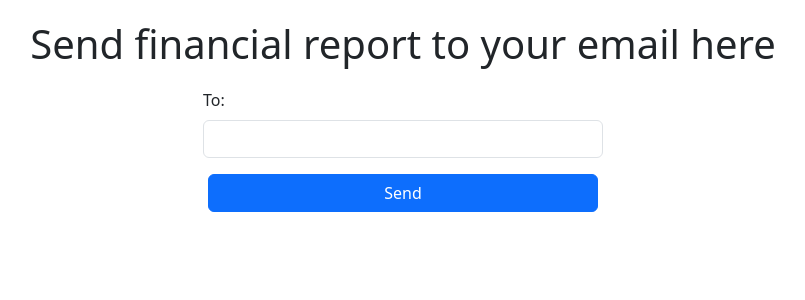
After one commit to nikelyandjelo/Data_Project, a Django app: page /send_email/ in a window 1280 px wide. The commit adds this page. Shown: the top 300 px of the page, without its empty margins (237-1042 px from the left). Run offline with Django 4.2, Linux system fonts and the light colour scheme; some libraries are stand-ins or nearby versions.

Commit message:
added html for email form&urls

```diff
--- /dev/null
+++ b/dataProject/myproject/main_page/templates/email_form.html
@@ -0,0 +1,43 @@
+<!DOCTYPE html>
+<html>
+<head>
+    <title>Send financial report</title>
+    {% load bootstrap5 %}
+    {% bootstrap_css %}
+    {% bootstrap_javascript %}
+    <style>
+        body {
+            padding: 20px;
+        }
+        h1 {
+            margin-bottom: 20px;
+        }
+        form {
+            max-width: 400px;
+            margin: 0 auto;
+        }
+        .button-group {
+            display: flex;
+            justify-content: center;
+            margin-top: 10px;
+        }
+        .button-group button {
+            margin: 0 5px;
+            flex: 1;
+        }
+    </style>
+</head>
+<body>
+    <h1 class="text-center">Send financial report to your email here</h1>
+    <form method="post" action="{% url 'email_form' %}">
+        {% csrf_token %}
+        <div class="mb-3">
+            <label for="id_to" class="form-label">To:</label>
+            <input type="email" class="form-control" id="id_to" name="to" required>
+        </div>
+        <div class="button-group">
+            <button type="submit" class="btn btn-primary">Send</button>
+        </div>
+    </form>
+</body>
+</html>
--- a/dataProject/myproject/main_page/templates/expense_list.html
+++ b/dataProject/myproject/main_page/templates/expense_list.html
@@ -53,6 +53,7 @@
     <a class = "btn btn-primary " href="{% url 'add_expense' %}">Add Expense</a>
     <a class = "btn btn-primary " href="{% url 'home' %}">Back</a>
     <a class = "btn btn-primary " href="{% url 'graph_expense' %}">Get analysis</a>
+    <a class = "btn btn-primary " href="{% url 'email_form' %}">Send analysis by email</a>
   </div>
 </div>
 </body>
--- a/dataProject/myproject/main_page/templates/graph_income.html
+++ b/dataProject/myproject/main_page/templates/graph_income.html
@@ -27,7 +27,6 @@
     <div class="text-center">
       <img src="{% static 'heatmap.png' %}" alt="Heatmap">
     </div>
-    {% comment %} <a class = "btn btn-primary " href="{% url 'email' %}">Send analysis be email</a> {% endcomment %}
   </div>
 </body>
 </html>
--- a/dataProject/myproject/main_page/templates/income_list.html
+++ b/dataProject/myproject/main_page/templates/income_list.html
@@ -51,6 +51,7 @@
     <a class = "btn btn-primary " href="{% url 'add_income' %}">Add Income</a>
     <a class = "btn btn-primary " href="{% url 'home' %}">Back</a>
     <a class = "btn btn-primary " href="{% url 'graph_income' %}">Get analysis</a>
+    <a class = "btn btn-primary " href="{% url 'email_form' %}">Send analysis by email</a>
   </div>
 </div>
 </body>
--- a/dataProject/myproject/main_page/urls.py
+++ b/dataProject/myproject/main_page/urls.py
@@ -17,5 +17,6 @@ urlpatterns = [
     path('graph_income/', views.graph_income, name='graph_income'),
     path('graph_expense/', views.graph_expense, name='graph_expense'),
     path('compare/', views.compare_income_expense, name='compare'),
+    path('send_email/', views.send_email, name='email_form'),
 ]
 urlpatterns += static(settings.STATIC_URL, document_root=settings.STATIC_ROOT)
```
Also changed, not shown: dataProject/myproject/main_page/utils.py (line endings or trailing spaces).
